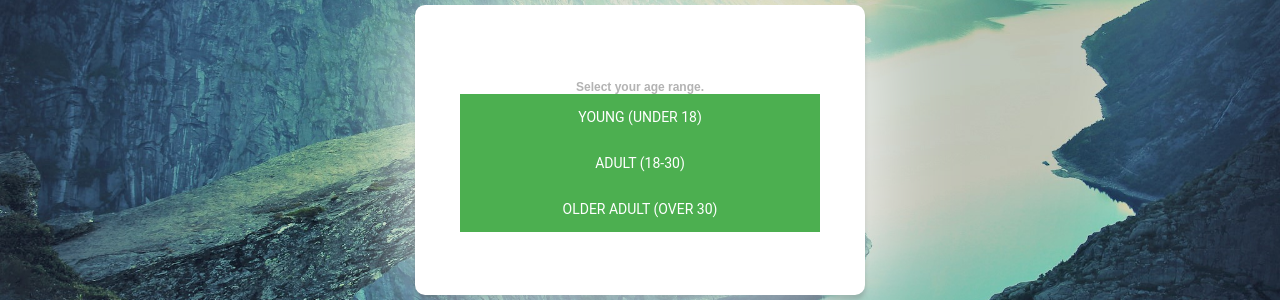
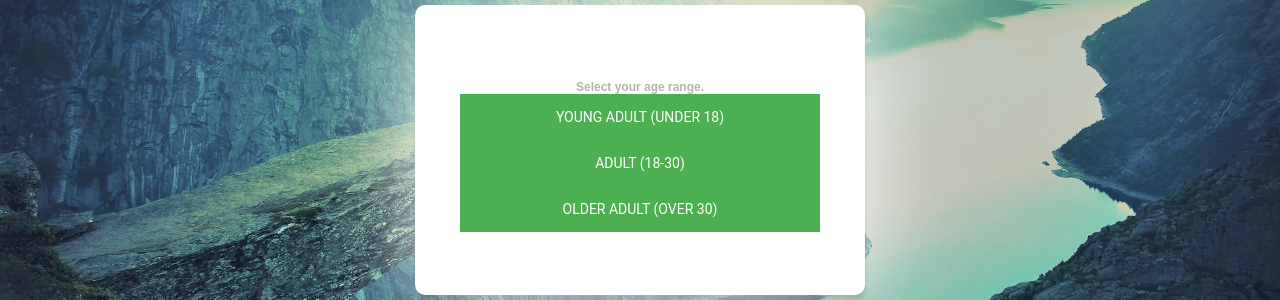
Before and after one commit to CSCI4230/BeWellr, a PHP site: page /Guest.php in a window 1280 px wide. Shown: the part 248-548 px from the top of the page. Run offline with PHP 8.4, Linux system fonts and the light colour scheme; some web fonts are replaced.

Commit message:
Update Guest.php

```diff
--- a/Guest.php
+++ b/Guest.php
@@ -8,7 +8,7 @@
   <div class="form">
     <form class="guest-ages">
       <p class="message">Select your age range.</a></p>
-      <button>Young (under 18)</button>
+      <button>Young Adult (under 18)</button>
       <button>Adult (18-30)</button>
       <button>Older Adult (over 30)</button>
     </form>
```
